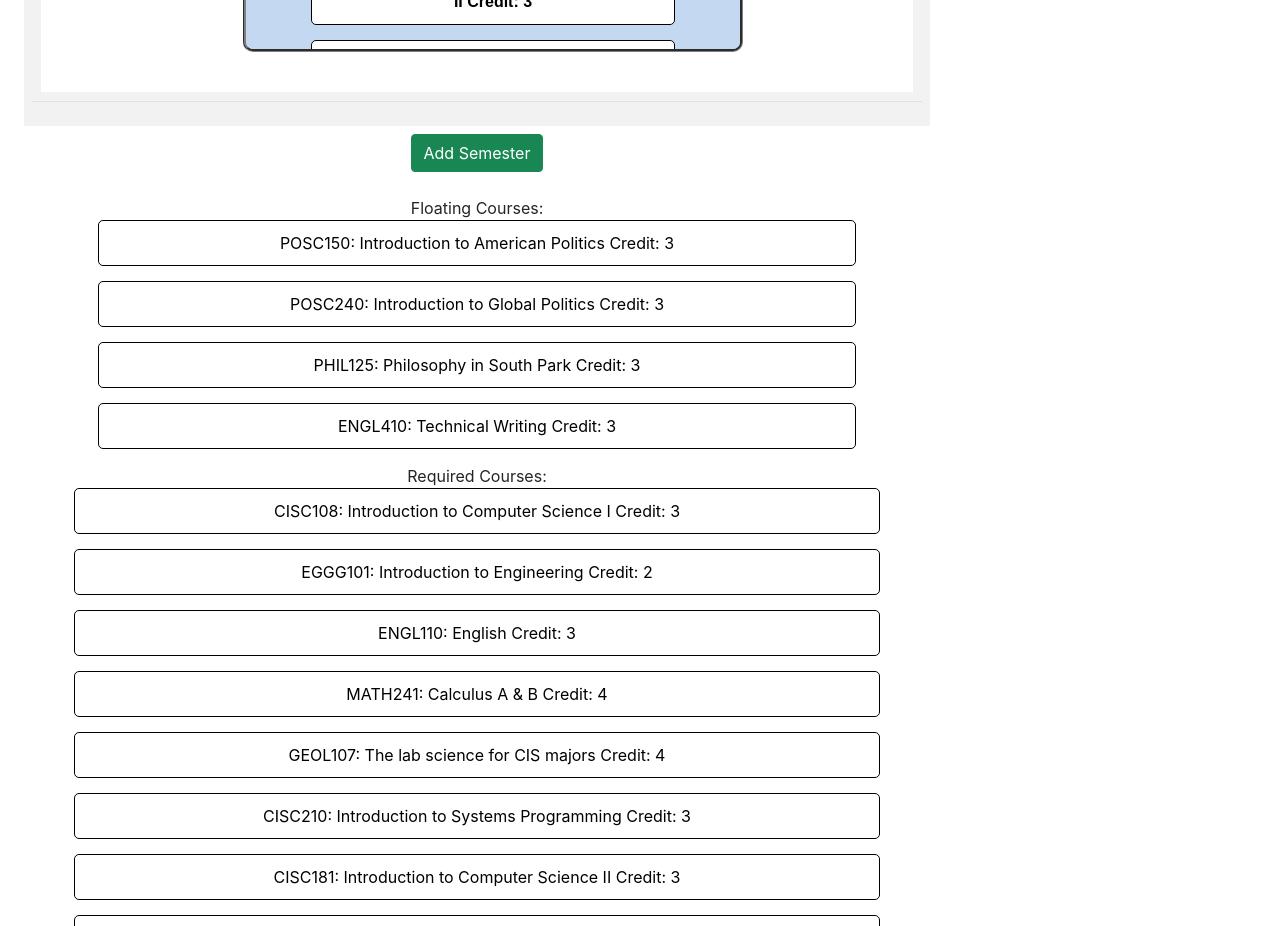
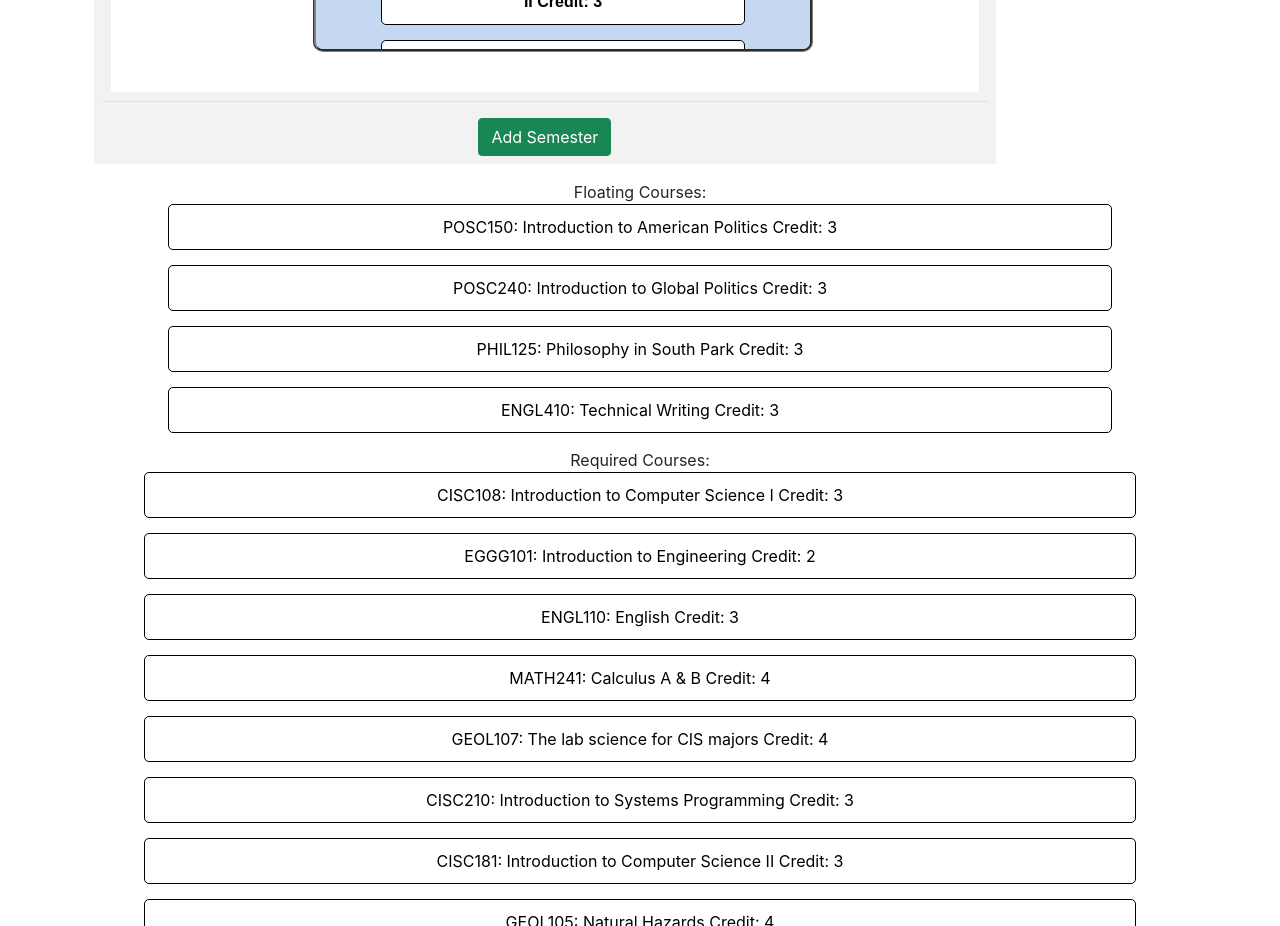
Before and after one commit to UD-CISC275-S22/cis-scheduler-team24, a React (Create React App) app: page / in a window 1280 px wide. Shown: the part 2640-3566 px from the top of the page. Built offline with nearby package versions, Linux system fonts and the light colour scheme.

Commit message:
Moved Add Semester button under ListSemesters

```diff
--- a/src/App.tsx
+++ b/src/App.tsx
@@ -60,7 +60,7 @@ function App(): JSX.Element {
             </header>
             <div>
                 <Row>
-                    <Col sm={9}>
+                    <Col>
                         <ListPlans
                             plans={plans}
                             addPlan={addPlan}
--- a/src/components/listSemesters.tsx
+++ b/src/components/listSemesters.tsx
@@ -1,5 +1,5 @@
 import React from "react";
-import { Accordion, Table } from "react-bootstrap";
+import { Accordion, Table, Button } from "react-bootstrap";
 import { Semester } from "../interfaces/semester";
 import { Course } from "../interfaces/course";
 import { ViewSemester } from "./viewSemester";
@@ -9,6 +9,7 @@ export function ListSemesters({
     courses,
     floatingCourses,
     requiredCourses,
+    addSemester,
     removeSemester,
     setSemesterName,
     setFloats,
@@ -18,6 +19,7 @@ export function ListSemesters({
     courses: Course[];
     floatingCourses: Course[];
     requiredCourses: Course[];
+    addSemester: () => void;
     removeSemester: (id: number) => void;
     setSemesterName: (id: number, name: string) => void;
     setFloats: (courses: Course[]) => void;
@@ -66,6 +68,9 @@ export function ListSemesters({
                     </th>
                 </tr>
             </Table>
+            <Button variant="success" onClick={addSemester}>
+                Add Semester
+            </Button>
         </div>
     );
 }
--- a/src/components/viewPlan.tsx
+++ b/src/components/viewPlan.tsx
@@ -91,7 +91,7 @@ export function ViewPlan({
         <div>
             <Container>
                 <Row>
-                    <Col>
+                    <Col sm={9}>
                         <Table striped borderless>
                             <thead>
                                 <tr>
@@ -147,21 +147,12 @@ export function ViewPlan({
                                             courses={courses}
                                             floatingCourses={floatingCourses}
                                             requiredCourses={requiredCourses}
+                                            addSemester={addSemester}
                                             removeSemester={removeSemester}
                                             setSemesterName={setSemesterName}
                                             setFloats={setFloats}
                                             setRequirements={setRequirements}
                                         ></ListSemesters>
-                                    </td>
-                                </tr>
-                                <tr>
-                                    <td>
-                                        <Button
-                                            variant="success"
-                                            onClick={addSemester}
-                                        >
-                                            Add Semester
-                                        </Button>
                                     </td>
                                 </tr>
                             </tbody>
```
